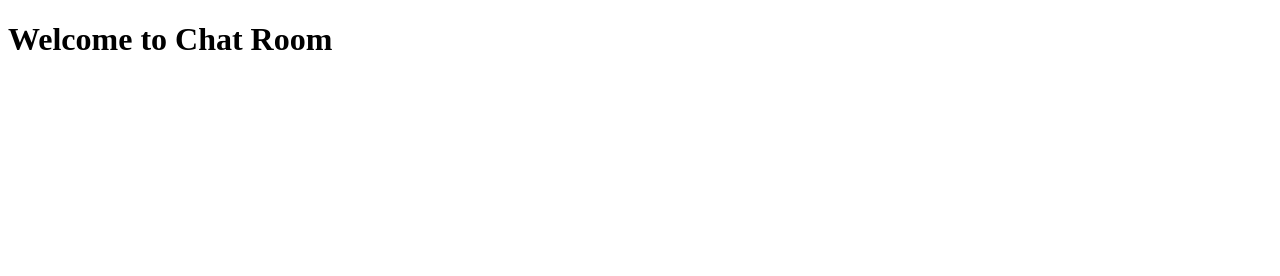
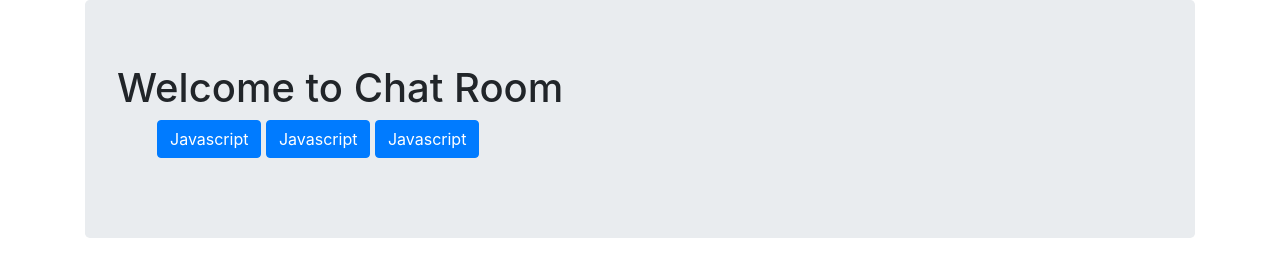
Before and after one commit to Vanals/ChatRoom-SocketIO, a website: page public/index.html in a window 1280 px wide. Drawn offline with nearby package versions, Linux system fonts and the light colour scheme.

Commit message:
Style index.html using bootstrap + add 3 ancor that looks like buttons

```diff
--- a/public/index.html
+++ b/public/index.html
@@ -2,9 +2,26 @@
 <html>
   <head>
     <meta charset="utf-8">
+    <link rel="stylesheet" href="https://maxcdn.bootstrapcdn.com/bootstrap/4.0.0/css/bootstrap.min.css" integrity="sha384-Gn5384xqQ1aoWXA+058RXPxPg6fy4IWvTNh0E263XmFcJlSAwiGgFAW/dAiS6JXm" crossorigin="anonymous">
     <title></title>
   </head>
   <body>
-    <h1>Welcome to Chat Room</h1>
+    <div class="container">
+      <div class="jumbotron">
+        <h1>Welcome to Chat Room</h1>
+        <ul>
+          <a class="btn btn-primary" href="/javascript.html">Javascript</a>
+          <a class="btn btn-primary" href="/swift.html">Javascript</a>
+          <a class="btn btn-primary" href="/python.html">Javascript</a>
+        </ul>
+      </div>
+    </div>
+
+
+
+    <script src="https://code.jquery.com/jquery-3.2.1.slim.min.js" integrity="sha384-KJ3o2DKtIkvYIK3UENzmM7KCkRr/rE9/Qpg6aAZGJwFDMVNA/GpGFF93hXpG5KkN" crossorigin="anonymous"></script>
+    <script src="https://cdnjs.cloudflare.com/ajax/libs/popper.js/1.12.9/umd/popper.min.js" integrity="sha384-ApNbgh9B+Y1QKtv3Rn7W3mgPxhU9K/ScQsAP7hUibX39j7fakFPskvXusvfa0b4Q" crossorigin="anonymous"></script>
+    <script src="https://maxcdn.bootstrapcdn.com/bootstrap/4.0.0/js/bootstrap.min.js" integrity="sha384-JZR6Spejh4U02d8jOt6vLEHfe/JQGiRRSQQxSfFWpi1MquVdAyjUar5+76PVCmYl" crossorigin="anonymous"></script>
+
   </body>
 </html>
```
